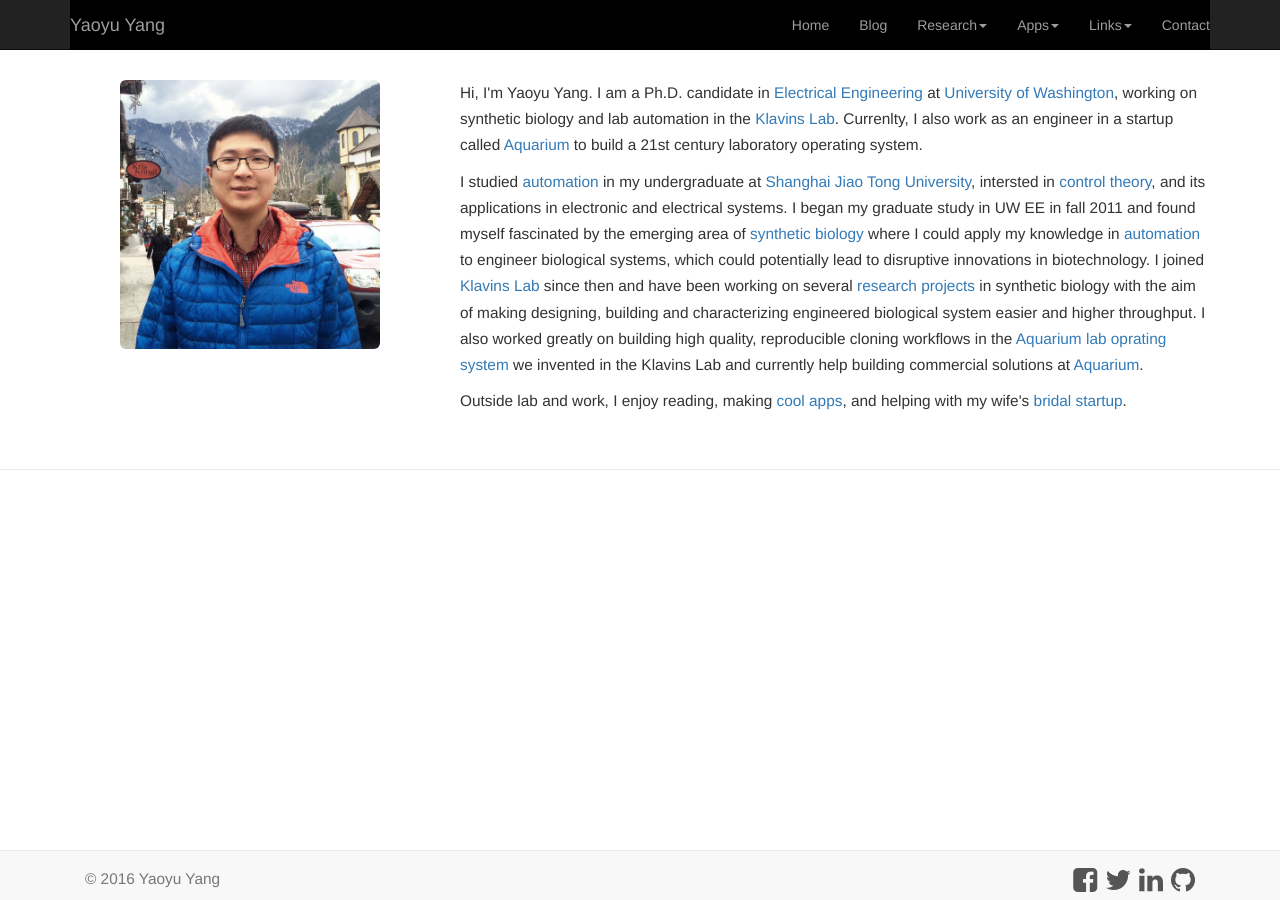
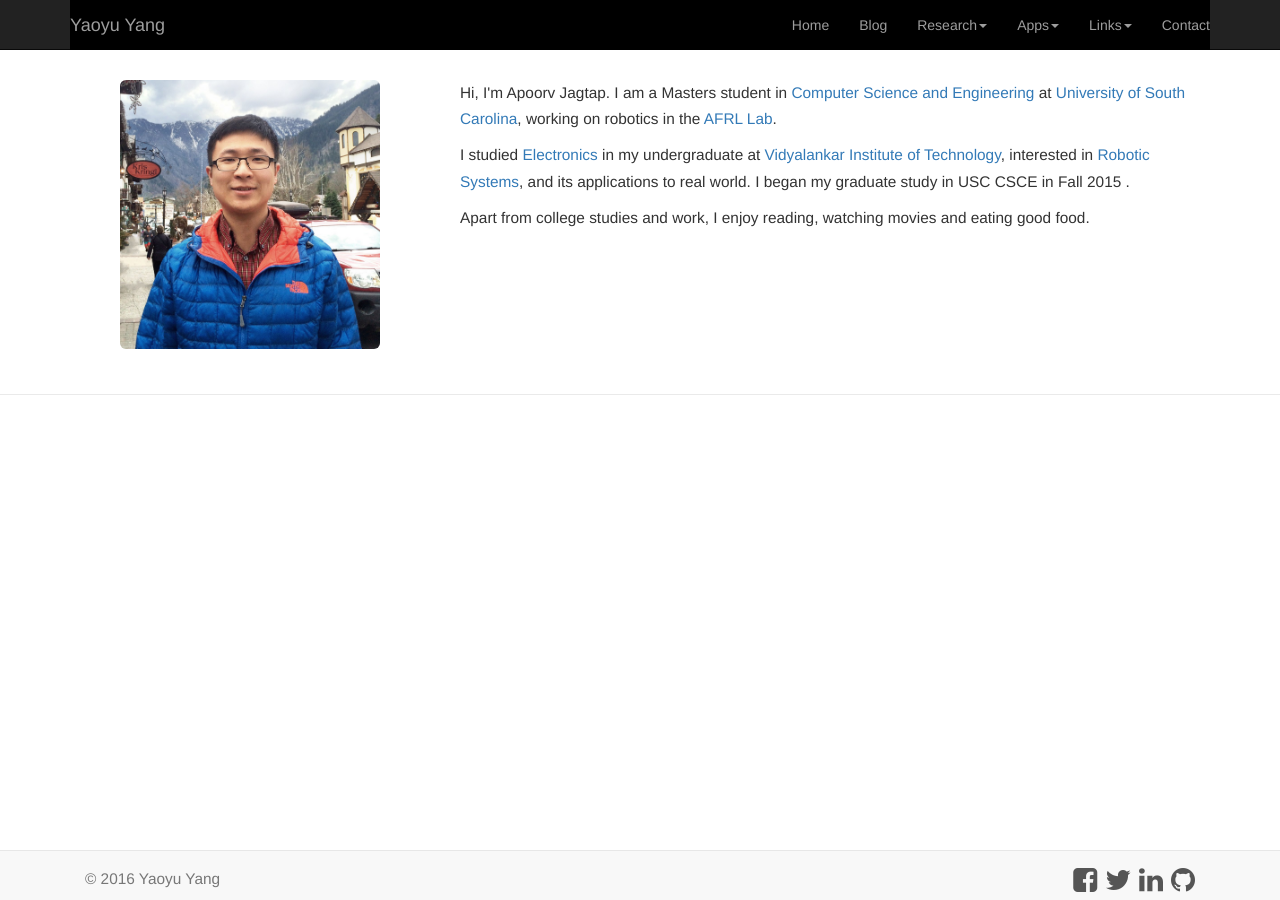
Before and after one commit to apoorv98/apoorv98.github.io, a Jekyll site: the page built from index.html, in a window 1280 px wide. Built offline with Jekyll 4.4.1, drawn with Linux system fonts in a browser that asks for light colours; nearby versions of some CDN libraries.

Commit message:
Updated README and main page

```diff
--- a/index.html
+++ b/index.html
@@ -1,6 +1,6 @@
 ---
 layout: default
-title: Yaoyu Yang
+title: Apoorv Jagtap
 ---
 
 <div class="container">
@@ -12,12 +12,12 @@ title: Yaoyu Yang
     </div>
     <div class="col-md-8" style='margin-top:20px'>
       <p>
-      Hi, I'm Yaoyu Yang. I am a Ph.D. candidate in  <a href="http://www.ee.washington.edu/" target="_blank">Electrical Engineering</a> at <a href="http://www.washington.edu/" target="_blank">University of Washington</a>, working on synthetic biology and lab automation in the <a href="http://klavinslab.org/" target="_blank">Klavins Lab</a>. Currenlty, I also work as an engineer in a startup called <a href="http://www.aquarium.bio/" target="_blank">Aquarium</a> to build a 21st century laboratory operating system.
+      Hi, I'm Apoorv Jagtap. I am a Masters student in <a href="http://www.ee.washington.edu/" target="_blank">Computer Science and Engineering</a> at <a href="http://www.washington.edu/" target="_blank">University of South Carolina</a>, working on robotics in the <a href="http://klavinslab.org/" target="_blank">AFRL Lab</a>.
       </p>
       <p>
-      I studied <a href="http://www.automation.sjtu.edu.cn/en/" target="_blank">automation</a> in my undergraduate at <a href="http://en.sjtu.edu.cn/" target="_blank">Shanghai Jiao Tong University</a>, intersted in <a href="http://en.wikipedia.org/wiki/Control_theory" target="_blank">control theory</a>, and its applications in electronic and electrical systems. I began my graduate study in UW EE in fall 2011 and found myself fascinated by the emerging area of <a href="http://www.synberc.org/what-is-synbio" target="_blank">synthetic biology</a> where I could apply my knowledge in <a href="http://en.wikipedia.org/wiki/Automation" target="_blank">automation</a> to engineer biological systems, which could potentially lead to disruptive innovations in biotechnology. I joined <a href="http://klavinslab.org/" target="_blank">Klavins Lab</a> since then and have been working on several <a href="/research">research projects</a> in synthetic biology with the aim of making designing, building and characterizing engineered biological system easier and higher throughput. I also worked greatly on building high quality, reproducible cloning workflows in the <a href="http://klavinslab.org/aquarium.html" target="_blank">Aquarium lab oprating system</a> we invented in the Klavins Lab and currently help building commercial solutions at <a href="http://www.aquarium.bio/" target="_blank">Aquarium</a>.</p>
+      I studied <a href="http://www.automation.sjtu.edu.cn/en/" target="_blank">Electronics</a> in my undergraduate at <a href="http://en.sjtu.edu.cn/" target="_blank">Vidyalankar Institute of Technology</a>, interested in <a href="http://en.wikipedia.org/wiki/Control_theory" target="_blank">Robotic Systems</a>, and its applications to real world. I began my graduate study in USC CSCE in Fall 2015 .</p>
 
-      <p>Outside lab and work, I enjoy reading, making <a href="/apps">cool apps</a>, and helping with my wife's <a href='http://dianbridal.com/' target="_blank">bridal startup</a>.
+      <p>Apart from college studies and work, I enjoy reading, watching movies and eating good food.
       </p>
     </div>
   </div>
```
Also changed, not shown: README.md.
